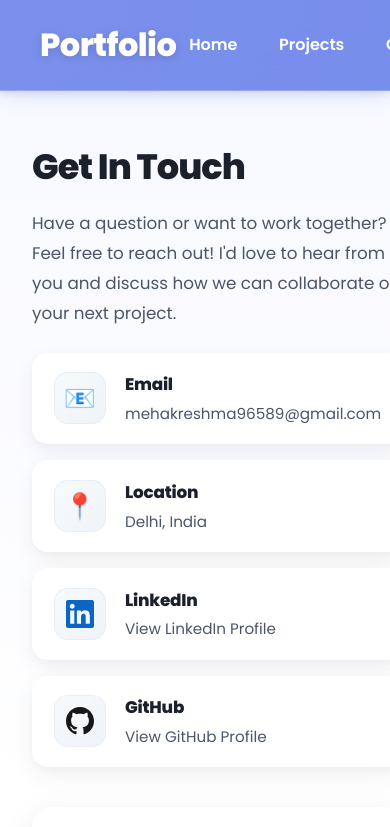
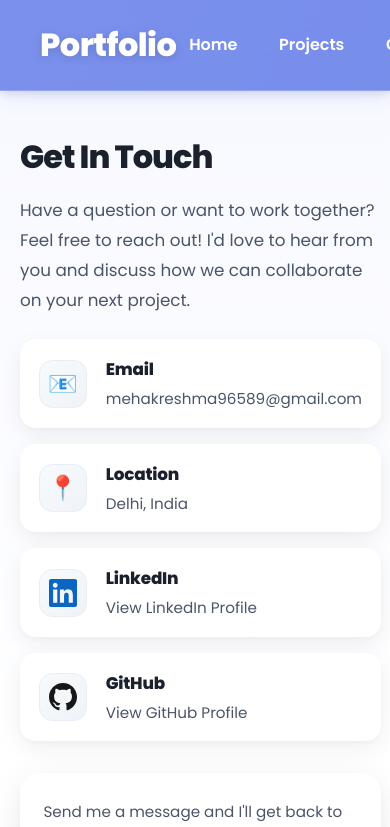
Before and after one commit to Mehak1578/personal-portfolio, a React app in the folder frontend/: page /contact in a window 390 px wide. Shown: the top 827 px of the page. Built offline with nearby package versions, Linux system fonts and the light colour scheme; no server answers; the HTML template or start-up script is replaced by a standard one.

Commit message:
Update project changes

```diff
--- a/frontend/src/pages/Contact.css
+++ b/frontend/src/pages/Contact.css
@@ -275,12 +275,14 @@
 
 @media (max-width: 768px) {
   .contact-container {
-    padding: 3rem 2rem;
+    padding: 3rem 1.5rem;
+    min-height: auto;
+    align-items: flex-start;
   }
 
   .contact-content {
     grid-template-columns: 1fr;
-    gap: 2.5rem;
+    gap: 2rem;
   }
 
   .contact-title {
@@ -305,3 +307,27 @@
     font-size: 1.6rem;
   }
 }
+
+@media (max-width: 480px) {
+  .contact-container {
+    padding: 2.5rem 1.25rem;
+  }
+
+  .contact-title {
+    font-size: 2rem;
+  }
+
+  .contact-form {
+    padding: 1.6rem 1.4rem;
+  }
+
+  .detail-item {
+    padding: 1rem 1.1rem;
+  }
+
+  .detail-icon {
+    width: 48px;
+    height: 48px;
+    font-size: 1.5rem;
+  }
+}
```
